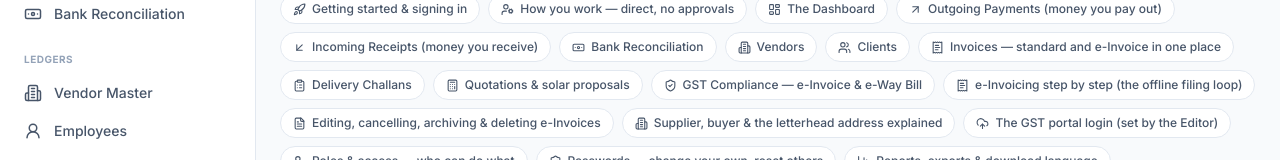
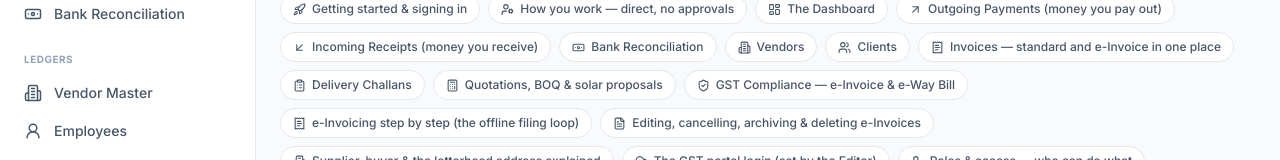
Before and after one commit to mioo12j/arrays, a React (Vite) app in the folder client/: page /help in a window 1280 px wide. Shown: the part 300-460 px from the top of the page. Built offline with nearby package versions, Linux system fonts and the light colour scheme; no server answers; sample sign-in values are in the browser's storage.

Commit message:
docs: rewrite Help quotation section for new BOQ interface; handbook: margin distribution, totals, notes relocation

```diff
--- a/client/src/pages/Help.jsx
+++ b/client/src/pages/Help.jsx
@@ -206,19 +206,23 @@ const SECTIONS = [
   {
     id: 'quotes', icon: Calculator,
     en: {
-      title: 'Quotations & solar proposals',
+      title: 'Quotations, BOQ & solar proposals',
       body: [
-        'Open “Quotes & Estimation” and click New Quote. Enter the client, system size in kW, the per-watt rate and the bill of quantities (modules, inverter, structure, balance of system). The tool computes subtotal, contingency, margin, taxable value, GST and the grand total automatically, and you can add a government subsidy to show the net effective cost.',
-        'The downloadable PDF is fully branded with your logo, signature, stamp and terms, and includes a “Why Go Solar” section — annual savings, payback period, 25-year return, clean units generated, CO₂ avoided, trees-equivalent and a savings chart — so the customer can see how worthwhile switching to solar is. These figures are indicative estimates based on typical Indian generation and tariff rise.',
-        'A quote is a working document: save it, send the PDF, and revise it as the customer negotiates — each version recalculates instantly. When the deal is won, the same figures carry into an invoice so you do not re-enter them, and the quote stays on file as the agreed scope. Adjust the contingency and margin percentages to protect your costs, and use the subsidy line whenever the customer is eligible, so they see both the gross price and the realistic net.',
+        'Open “Quotes & Estimation” and click New Quotation. Enter the client, the system size in kW, and the project type. The builder has three parts that stay in perfect sync with each other: Rate Assumptions (your costs) on the left, the Live Estimate summary on the right, and the full-width Bill of Quantities table below. Change anything in one place and the other two update instantly — the number you see is always the number you get.',
+        'Rate Assumptions are your COST rates, entered per watt (₹/W) for each kind of work: inverter, mounting structure, cabling + earthing + balance-of-system, civil, installation & commissioning, transport — and the module rate either per watt or per module. A rate of, say, ₹4/W means ₹4 × the total watts (a 25 kW system is 25,000 watts, so ₹4/W = ₹1,00,000). A small Panel Rate Calculator lets you type ₹/W × wattage to get the price per panel (e.g. ₹17 × 545 = ₹9,265). Next to the rates you set your Margin % and the Margin Distribution — tick which buckets your margin should be loaded into (Civil, Installation, or any category, and “Other items” for the rest) and set each share; the default is 40% Civil, 40% Installation, 20% Other. Your margin is folded into the item rates and is NEVER shown to the client — you can see your margin and its split only inside the software.',
+        'The Bill of Quantities is where you build the quote. Turn on “Custom items” to write your own lines, or click “Load standard items” to start from the standard set. For each line you write any Description the client should see (it wraps to as many lines as you need), then tick one or more “Rate from” boxes to tell the system which rate assumption(s) to cost it at — their per-watt rates add up (Structure ₹3.5 + Cabling ₹4 = ₹7.5/W). A rate category can be used on only one line, so it can never be double-counted (it greys out elsewhere once used). Each line shows Rate (assumed) with the working, + Margin folded in, and the final Amount — all as BASIC prices (before GST). The running Subtotal, Margin and Total sit right under the table so you never have to scroll up. Tick nothing on a line to type a manual rate for a one-off item.',
+        'Because GST is only collected on behalf of the government and is not your money, every price is quoted on the BASIC value. The Live Estimate shows Subtotal (actuals) → Margin → Taxable Value (basic), then GST, then the Grand Total including GST — and the per-watt price is shown both ways: ₹/W basic (what you actually quote on) and ₹/W including GST. In the “Commercial Terms & Company” panel you set what the client sees on the quotation: the System Configuration (module type such as “545 Wp Mono PERC”, panel type DCR / Non-DCR, inverter type, mounting, total DC capacity), the payment schedule, terms, scope of work, exclusions, and any Extra Technical Requirements / Notes.',
+        'Use the Documents button to download the branded PDF pack — the premium Proposal brochure, the Commercial Quotation (priced offer, scope, terms, your bank details and the client’s acceptance signature) and the component-level Bill of Quantities — together or separately, in English or Hindi. A quote is a living document: Save it, Revise it (each revision is a new version), and when it is agreed, Approve it and then Convert it into a live project. If you approved or converted by mistake, click Undo — it asks you to write a short reason (e.g. “client changed the scope”), sends the quote back to draft so you can edit it, and safely removes the project it created (kept if that project already has real activity). Every step is recorded in the audit trail.',
       ],
     },
     hi: {
-      title: 'कोटेशन और सौर प्रस्ताव',
+      title: 'कोटेशन, BOQ और सौर प्रस्ताव',
       body: [
-        '“कोटेशन और अनुमान” खोलकर New Quote पर क्लिक करें। ग्राहक, सिस्टम आकार (kW), प्रति-वाट दर और सामग्री सूची (मॉड्यूल, इन्वर्टर, स्ट्रक्चर, BOS) भरें। उपकरण उप-योग, आकस्मिकता, मार्जिन, कर-योग्य मूल्य, GST और कुल राशि स्वतः निकालता है, और शुद्ध प्रभावी लागत दिखाने हेतु सरकारी सब्सिडी जोड़ सकते हैं।',
-        'डाउनलोड होने वाला PDF आपके लोगो, हस्ताक्षर, मुहर और शर्तों के साथ पूरी तरह ब्रांडेड है, और इसमें “Why Go Solar” अनुभाग है — वार्षिक बचत, पेबैक अवधि, 25-वर्षीय लाभ, स्वच्छ यूनिट, टाला गया CO₂, वृक्ष-समतुल्य और बचत चार्ट — ताकि ग्राहक देख सके कि सौर पर जाना कितना लाभदायक है। ये आँकड़े सामान्य भारतीय उत्पादन व टैरिफ वृद्धि पर आधारित सांकेतिक अनुमान हैं।',
-        'कोटेशन एक कार्यशील दस्तावेज़ है: इसे सहेजें, PDF भेजें, और ग्राहक की बातचीत के अनुसार बदलें — हर संस्करण तुरंत पुनर्गणना करता है। सौदा जीतने पर वही आँकड़े इनवॉइस में चले जाते हैं ताकि दोबारा न भरने पड़ें, और कोटेशन सहमत दायरे के रूप में फ़ाइल में रहता है। अपनी लागत सुरक्षित रखने हेतु आकस्मिकता व मार्जिन प्रतिशत समायोजित करें, और जब ग्राहक पात्र हो तब सब्सिडी पंक्ति उपयोग करें, ताकि वे सकल मूल्य और वास्तविक शुद्ध दोनों देखें।',
+        '“कोटेशन और अनुमान” खोलकर New Quotation पर क्लिक करें। ग्राहक, सिस्टम आकार (kW) और परियोजना प्रकार भरें। बिल्डर के तीन भाग हैं जो आपस में पूरी तरह सिंक रहते हैं: बाईं ओर Rate Assumptions (आपकी लागत), दाईं ओर Live Estimate सारांश, और नीचे पूरी-चौड़ाई वाली Bill of Quantities तालिका। किसी एक जगह बदलाव करें तो बाकी दो तुरंत अपडेट होते हैं — जो संख्या दिखती है वही मिलती है।',
+        'Rate Assumptions आपकी लागत दरें हैं, हर काम के लिए प्रति-वाट (₹/W): इन्वर्टर, माउंटिंग स्ट्रक्चर, केबलिंग + अर्थिंग + BOS, सिविल, स्थापना व कमीशनिंग, परिवहन — और मॉड्यूल दर प्रति-वाट या प्रति-मॉड्यूल। जैसे ₹4/W का अर्थ है ₹4 × कुल वाट (25 kW = 25,000 वाट, तो ₹4/W = ₹1,00,000)। एक छोटा Panel Rate Calculator ₹/W × वाट से प्रति-पैनल मूल्य देता है (जैसे ₹17 × 545 = ₹9,265)। दरों के पास अपना Margin % और Margin Distribution सेट करें — टिक करें कि मार्जिन कहाँ लोड हो (Civil, Installation, कोई भी श्रेणी, और बाकी के लिए “Other items”) और हर हिस्सा सेट करें; डिफ़ॉल्ट 40% Civil, 40% Installation, 20% Other है। आपका मार्जिन आइटम दरों में मिला दिया जाता है और ग्राहक को कभी नहीं दिखता — मार्जिन व उसका बँटवारा केवल सॉफ़्टवेयर में दिखता है।',
+        'Bill of Quantities में आप कोटेशन बनाते हैं। “Custom items” चालू करके अपनी पंक्तियाँ लिखें, या “Load standard items” से मानक सेट से शुरू करें। हर पंक्ति में ग्राहक हेतु कोई भी Description लिखें (यह कई पंक्तियों में लपेटता है), फिर एक या अधिक “Rate from” बॉक्स टिक करें ताकि सिस्टम जान सके किस रेट असम्पशन से लागत लगानी है — उनकी प्रति-वाट दरें जुड़ती हैं (Structure ₹3.5 + Cabling ₹4 = ₹7.5/W)। एक रेट श्रेणी केवल एक पंक्ति में उपयोग हो सकती है, अतः दोहरी गिनती असंभव है (उपयोग होने पर अन्यत्र धूसर हो जाती है)। हर पंक्ति दिखाती है Rate (assumed) गणना सहित, + Margin मिला हुआ, और अंतिम Amount — सब BASIC मूल्य (GST से पहले)। चालू Subtotal, Margin व Total तालिका के ठीक नीचे रहते हैं। किसी पंक्ति पर कुछ न टिक करें तो एकमुश्त आइटम हेतु मैनुअल दर लिखें।',
+        'चूँकि GST केवल सरकार की ओर से लिया जाता है और आपका पैसा नहीं है, हर मूल्य BASIC मान पर बताया जाता है। Live Estimate दिखाता है Subtotal (actuals) → Margin → Taxable Value (basic), फिर GST, फिर GST सहित Grand Total — और प्रति-वाट मूल्य दोनों तरह दिखता है: ₹/W basic (जिस पर आप वास्तव में कोट करते हैं) और ₹/W GST सहित। “Commercial Terms & Company” पैनल में तय करें कि ग्राहक कोटेशन पर क्या देखे: System Configuration (मॉड्यूल प्रकार जैसे “545 Wp Mono PERC”, पैनल प्रकार DCR / Non-DCR, इन्वर्टर प्रकार, माउंटिंग, कुल DC क्षमता), भुगतान अनुसूची, शर्तें, कार्य-क्षेत्र, अपवर्जन, और कोई अतिरिक्त तकनीकी आवश्यकताएँ / नोट्स।',
+        'Documents बटन से ब्रांडेड PDF पैक डाउनलोड करें — प्रीमियम Proposal ब्रोशर, Commercial Quotation (मूल्य प्रस्ताव, दायरा, शर्तें, आपके बैंक विवरण व ग्राहक का स्वीकृति हस्ताक्षर) और घटक-स्तरीय Bill of Quantities — साथ या अलग, अंग्रेज़ी या हिंदी में। कोटेशन जीवंत दस्तावेज़ है: Save करें, Revise करें (हर संशोधन नया संस्करण), और सहमति पर Approve फिर Convert करके जीवंत परियोजना बनाएँ। गलती से Approve/Convert हो जाए तो Undo दबाएँ — यह छोटा कारण माँगता है (जैसे “client changed the scope”), कोटेशन को draft पर लौटाता है ताकि आप संपादित कर सकें, और बनाई गई परियोजना सुरक्षित रूप से हटा देता है (यदि उसमें वास्तविक गतिविधि हो तो रखता है)। हर चरण ऑडिट ट्रेल में दर्ज होता है।',
       ],
     },
   },
```
Also changed, not shown: 1 other file (tests, documents, lock files or other folders).
